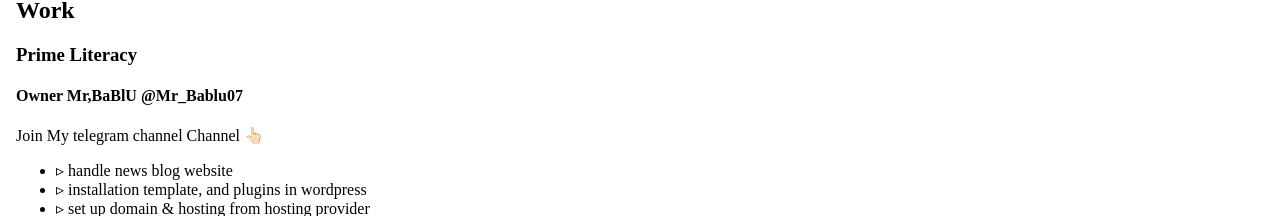
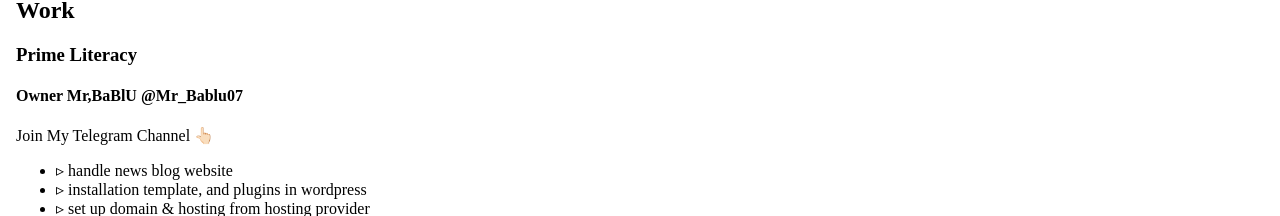
Before and after one commit to Manzoorahmed76/My-Portfolio, a Next.js app: page / in a window 1280 px wide. Shown: the part 816-1032 px from the top of the page. Built offline with nearby package versions, Linux system fonts and the light colour scheme.

Commit message:
Update Work.js

```diff
--- a/components/Work.js
+++ b/components/Work.js
@@ -61,7 +61,7 @@ export default function Work(props) {
                 <h4>
                   Owner Mr,BaBlU<span> @Mr_Bablu07</span>
                 </h4>
-                <p className="pt-2">Join My telegram channel Channel 👆🏻 </p>
+                <p className="pt-2">Join My Telegram Channel 👆🏻 </p>
                 <ul className="pt-4 text-xs brightness-75 font-firacode">
                   <li>▹ handle news blog website</li>
                   <li>▹ installation template, and plugins in wordpress</li>
```
